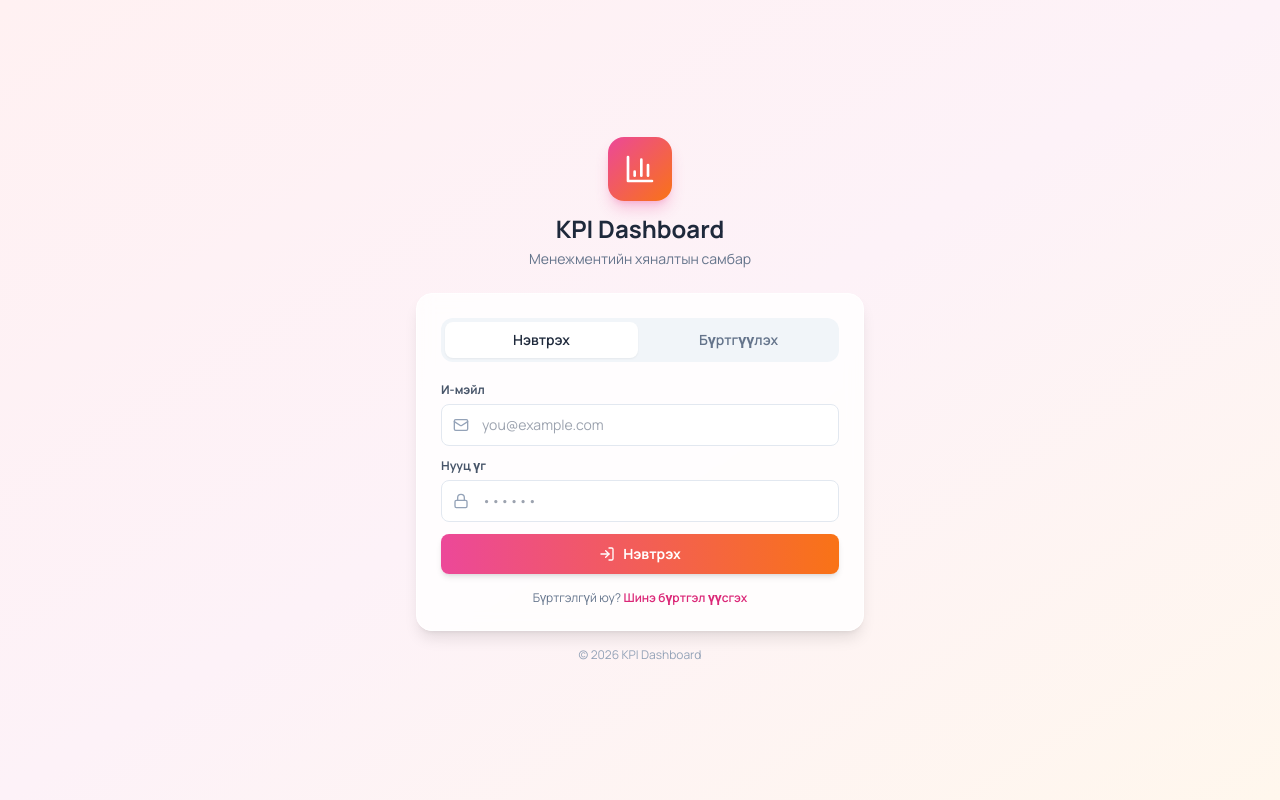
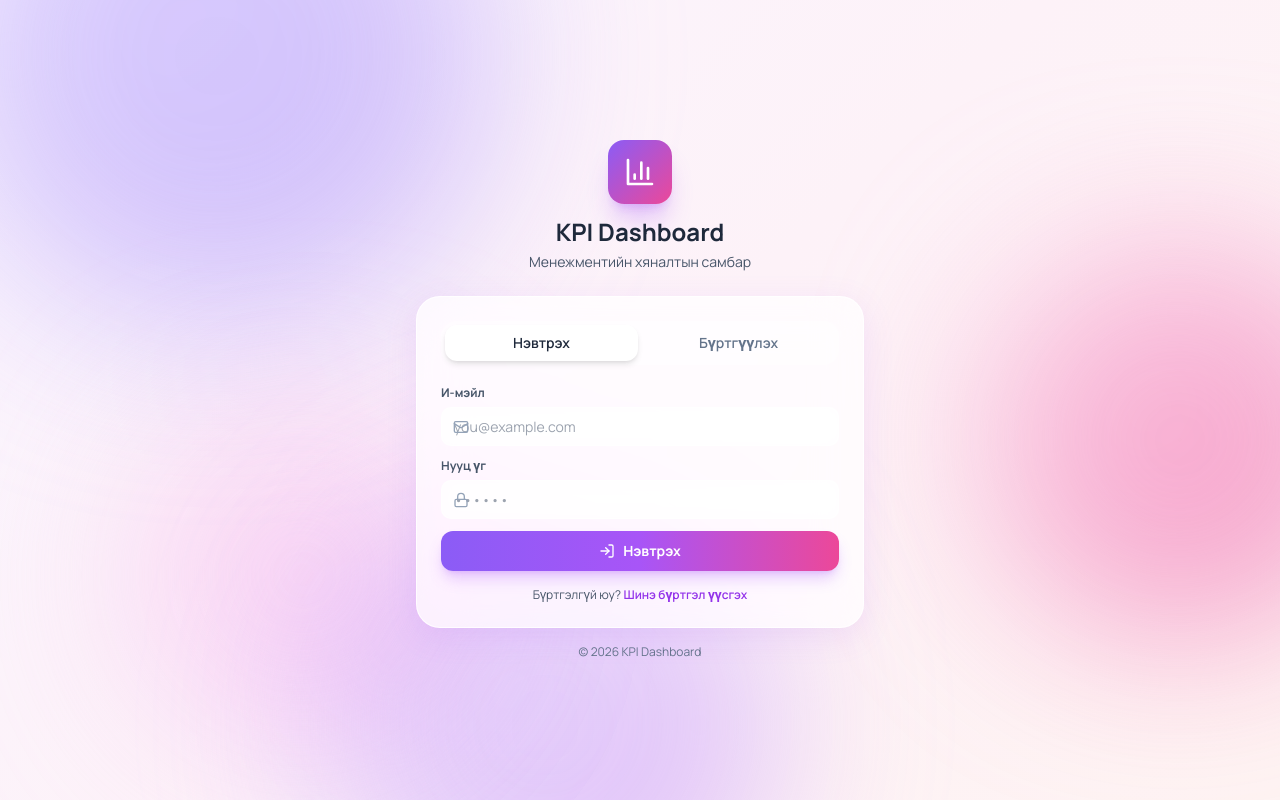
Before and after one commit to Sharwaab-crypto/BAYLAG-TOOTSOONII-DASHBOARD, a React (Vite) app: page / in a window 1280 px wide. Built offline with nearby package versions, Linux system fonts and the light colour scheme; no server answers.

Commit message:
Update Login.jsx

```diff
--- a/src/Login.jsx
+++ b/src/Login.jsx
@@ -3,7 +3,7 @@ import { supabase } from './supabase'
 import { BarChart3, Mail, Lock, User, AlertCircle, LogIn, UserPlus } from 'lucide-react'
 
 export default function Login() {
-  const [mode, setMode] = useState('login') // 'login' | 'signup'
+  const [mode, setMode] = useState('login')
   const [email, setEmail] = useState('')
   const [password, setPassword] = useState('')
   const [fullName, setFullName] = useState('')
@@ -33,7 +33,6 @@ export default function Login() {
         setPassword('')
       }
     } catch (err) {
-      // Алдааны мессежийг монголоор хөрвүүлэх
       const msg = err.message || ''
       if (msg.includes('Invalid login credentials')) {
         setError('И-мэйл эсвэл нууц үг буруу байна')
@@ -52,28 +51,36 @@ export default function Login() {
   }
 
   return (
-    <div className="min-h-screen flex items-center justify-center bg-gradient-to-br from-rose-50 via-pink-50 to-orange-50 p-4"
+    <div className="min-h-screen flex items-center justify-center p-4 relative overflow-hidden"
          style={{ fontFamily: "'Manrope', 'Plus Jakarta Sans', system-ui, sans-serif" }}>
-      <div className="w-full max-w-md">
+
+      {/* Анимэйшнтэй бөмбөрцгүүд */}
+      <div className="blob-container">
+        <div className="blob blob-1"></div>
+        <div className="blob blob-2"></div>
+        <div className="blob blob-3"></div>
+        <div className="blob blob-4"></div>
+      </div>
+
+      <div className="w-full max-w-md glass-main">
         {/* Logo */}
         <div className="text-center mb-6">
-          <div className="w-16 h-16 mx-auto rounded-2xl bg-gradient-to-br from-pink-500 to-orange-500 flex items-center justify-center shadow-lg shadow-pink-500/30 mb-3">
+          <div className="w-16 h-16 mx-auto rounded-2xl bg-gradient-to-br from-violet-500 to-pink-500 flex items-center justify-center shadow-xl shadow-purple-500/30 mb-3">
             <BarChart3 className="w-8 h-8 text-white" />
           </div>
           <h1 className="text-2xl font-bold text-slate-800">KPI Dashboard</h1>
-          <p className="text-sm text-slate-500 mt-1">Менежментийн хяналтын самбар</p>
+          <p className="text-sm text-slate-600 mt-1">Менежментийн хяналтын самбар</p>
         </div>
 
-        {/* Form */}
-        <div className="bg-white/80 backdrop-blur rounded-2xl shadow-lg border border-white p-6">
-          {/* Tab switcher */}
-          <div className="flex gap-1 bg-slate-100 p-1 rounded-xl mb-5">
+        {/* Glass Form */}
+        <div className="glass-strong rounded-3xl p-6">
+          <div className="flex gap-1 p-1 rounded-2xl mb-5" style={{ background: 'rgba(255,255,255,0.4)' }}>
             <button onClick={() => { setMode('login'); setError(''); setSuccess('') }}
-                    className={`flex-1 py-2 rounded-lg text-sm font-semibold transition-all ${mode === 'login' ? 'bg-white text-slate-800 shadow-sm' : 'text-slate-500'}`}>
+                    className={`flex-1 py-2 rounded-xl text-sm font-semibold transition-all ${mode === 'login' ? 'bg-white text-slate-800 shadow-md' : 'text-slate-500 hover:text-slate-700'}`}>
               Нэвтрэх
             </button>
             <button onClick={() => { setMode('signup'); setError(''); setSuccess('') }}
-                    className={`flex-1 py-2 rounded-lg text-sm font-semibold transition-all ${mode === 'signup' ? 'bg-white text-slate-800 shadow-sm' : 'text-slate-500'}`}>
+                    className={`flex-1 py-2 rounded-xl text-sm font-semibold transition-all ${mode === 'signup' ? 'bg-white text-slate-800 shadow-md' : 'text-slate-500 hover:text-slate-700'}`}>
               Бүртгүүлэх
             </button>
           </div>
@@ -83,10 +90,9 @@ export default function Login() {
               <div>
                 <label className="text-xs font-bold text-slate-600 mb-1.5 block">Овог нэр</label>
                 <div className="relative">
-                  <User className="w-4 h-4 absolute left-3 top-1/2 -translate-y-1/2 text-slate-400" />
+                  <User className="w-4 h-4 absolute left-3 top-1/2 -translate-y-1/2 text-slate-400 z-10" />
                   <input type="text" value={fullName} onChange={e => setFullName(e.target.value)}
-                         required placeholder="Бат-Эрдэнэ"
-                         className="w-full pl-10 pr-3 py-2.5 rounded-lg border border-slate-200 text-sm focus:outline-none focus:border-pink-400 focus:ring-2 focus:ring-pink-100" />
+                         required placeholder="Бат-Эрдэнэ" className="dash-input pl-10" />
                 </div>
               </div>
             )}
@@ -94,44 +100,40 @@ export default function Login() {
             <div>
               <label className="text-xs font-bold text-slate-600 mb-1.5 block">И-мэйл</label>
               <div className="relative">
-                <Mail className="w-4 h-4 absolute left-3 top-1/2 -translate-y-1/2 text-slate-400" />
+                <Mail className="w-4 h-4 absolute left-3 top-1/2 -translate-y-1/2 text-slate-400 z-10" />
                 <input type="email" value={email} onChange={e => setEmail(e.target.value)}
-                       required placeholder="you@example.com"
-                       className="w-full pl-10 pr-3 py-2.5 rounded-lg border border-slate-200 text-sm focus:outline-none focus:border-pink-400 focus:ring-2 focus:ring-pink-100" />
+                       required placeholder="you@example.com" className="dash-input pl-10" />
               </div>
             </div>
 
             <div>
               <label className="text-xs font-bold text-slate-600 mb-1.5 block">Нууц үг</label>
               <div className="relative">
-                <Lock className="w-4 h-4 absolute left-3 top-1/2 -translate-y-1/2 text-slate-400" />
+                <Lock className="w-4 h-4 absolute left-3 top-1/2 -translate-y-1/2 text-slate-400 z-10" />
                 <input type="password" value={password} onChange={e => setPassword(e.target.value)}
-                       required minLength={6} placeholder="••••••"
-                       className="w-full pl-10 pr-3 py-2.5 rounded-lg border border-slate-200 text-sm focus:outline-none focus:border-pink-400 focus:ring-2 focus:ring-pink-100" />
+                       required minLength={6} placeholder="••••••" className="dash-input pl-10" />
               </div>
               {mode === 'signup' && (
-                <div className="text-[10px] text-slate-400 mt-1">6-аас доошгүй тэмдэгт</div>
+                <div className="text-[10px] text-slate-500 mt-1">6-аас доошгүй тэмдэгт</div>
               )}
             </div>
 
             {error && (
-              <div className="bg-rose-50 border border-rose-200 rounded-lg p-3 flex items-start gap-2">
+              <div className="bg-rose-50/80 backdrop-blur border border-rose-200 rounded-xl p-3 flex items-start gap-2">
                 <AlertCircle className="w-4 h-4 text-rose-600 flex-shrink-0 mt-0.5" />
                 <div className="text-xs text-rose-700">{error}</div>
               </div>
             )}
 
             {success && (
-              <div className="bg-emerald-50 border border-emerald-200 rounded-lg p-3 text-xs text-emerald-700">
+              <div className="bg-emerald-50/80 backdrop-blur border border-emerald-200 rounded-xl p-3 text-xs text-emerald-700">
                 {success}
               </div>
             )}
 
             <button type="submit" disabled={loading}
-                    className="w-full py-2.5 rounded-lg bg-gradient-to-r from-pink-500 to-orange-500 text-white text-sm font-bold shadow-md hover:shadow-lg disabled:opacity-50 disabled:cursor-not-allowed flex items-center justify-center gap-2 transition-all">
-              {loading ? (
-                'Ачаалж байна...'
-              ) : mode === 'login' ? (
+                    className="w-full py-2.5 rounded-xl bg-gradient-to-r from-violet-500 via-purple-500 to-pink-500 text-white text-sm font-bold shadow-lg shadow-purple-500/30 hover:shadow-xl hover:shadow-purple-500/40 disabled:opacity-50 disabled:cursor-not-allowed flex items-center justify-center gap-2 transition-all">
+              {loading ? 'Ачаалж байна...' : mode === 'login' ? (
                 <><LogIn className="w-4 h-4" /> Нэвтрэх</>
               ) : (
                 <><UserPlus className="w-4 h-4" /> Бүртгүүлэх</>
@@ -140,17 +142,17 @@ export default function Login() {
           </form>
 
           {mode === 'login' && (
-            <div className="text-center mt-4 text-xs text-slate-500">
+            <div className="text-center mt-4 text-xs text-slate-600">
               Бүртгэлгүй юу?{' '}
               <button onClick={() => { setMode('signup'); setError('') }}
-                      className="text-pink-600 font-semibold hover:underline">
+                      className="text-purple-600 font-semibold hover:underline">
                 Шинэ бүртгэл үүсгэх
               </button>
             </div>
           )}
         </div>
 
-        <div className="text-center mt-4 text-xs text-slate-400">
+        <div className="text-center mt-4 text-xs text-slate-500">
           © {new Date().getFullYear()} KPI Dashboard
         </div>
       </div>
```
